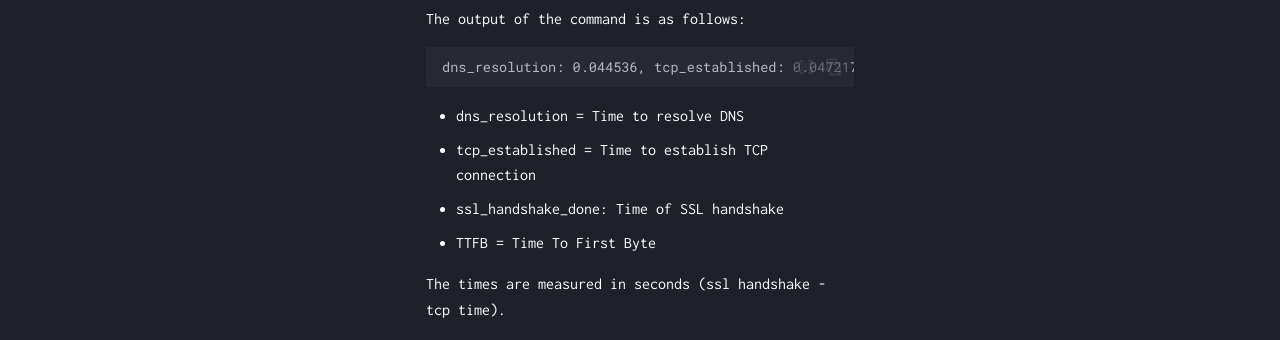
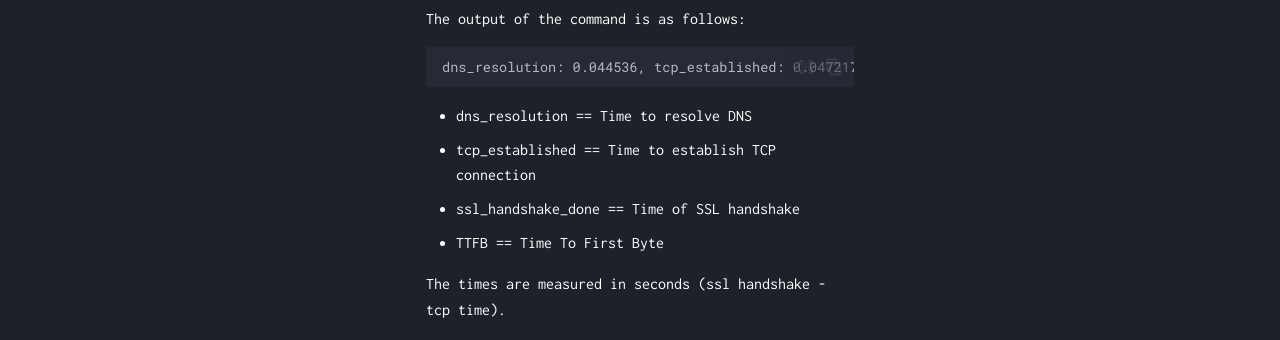
Before and after one commit to joenba7/joenba7.github.io, an MkDocs documentation site: the page built from docs/posts/debugging-latency-using-curl.md, in a window 1280 px wide and 1112 px high. Shown: the part 472-812 px from the top of the window. Built offline with MkDocs 1.6.1 and Material for MkDocs 9.7.7, drawn with Linux system fonts in a browser that asks for light colours.

Commit message:
Fixed typo

````diff
--- a/docs/posts/debugging-latency-using-curl.md
+++ b/docs/posts/debugging-latency-using-curl.md
@@ -29,10 +29,10 @@ The output of the command is as follows:
 dns_resolution: 0.044536, tcp_established: 0.047217, ssl_handshake_done: 0.081556, TTFB: 0.216986
 ```
 
-* dns_resolution = Time to resolve DNS
-* tcp_established = Time to establish TCP connection
-* ssl_handshake_done: Time of SSL handshake
-* TTFB = Time To First Byte
+* dns_resolution == Time to resolve DNS
+* tcp_established == Time to establish TCP connection
+* ssl_handshake_done == Time of SSL handshake
+* TTFB == Time To First Byte
 
 The times are measured in seconds (ssl handshake - tcp time).
 
````
